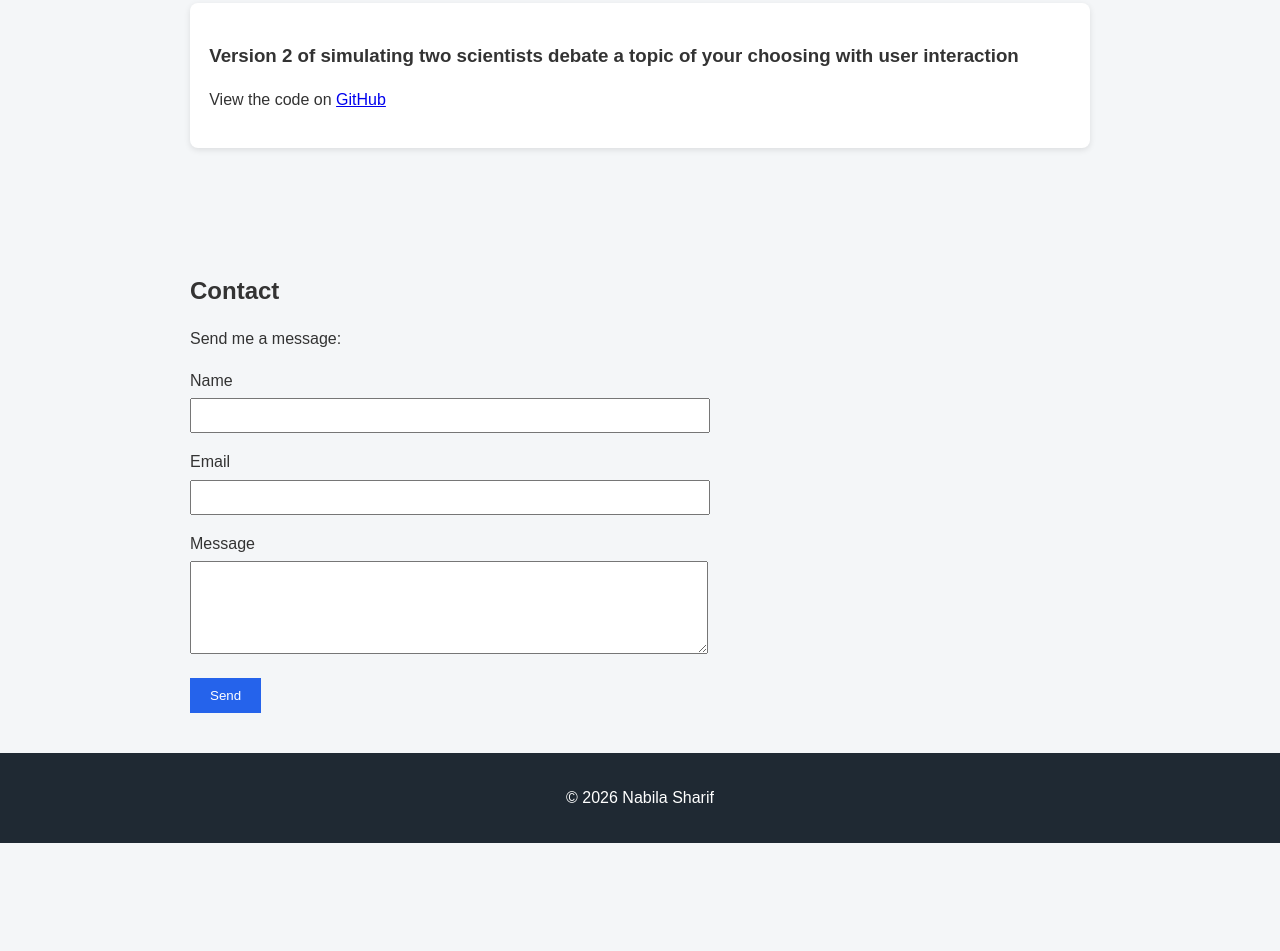
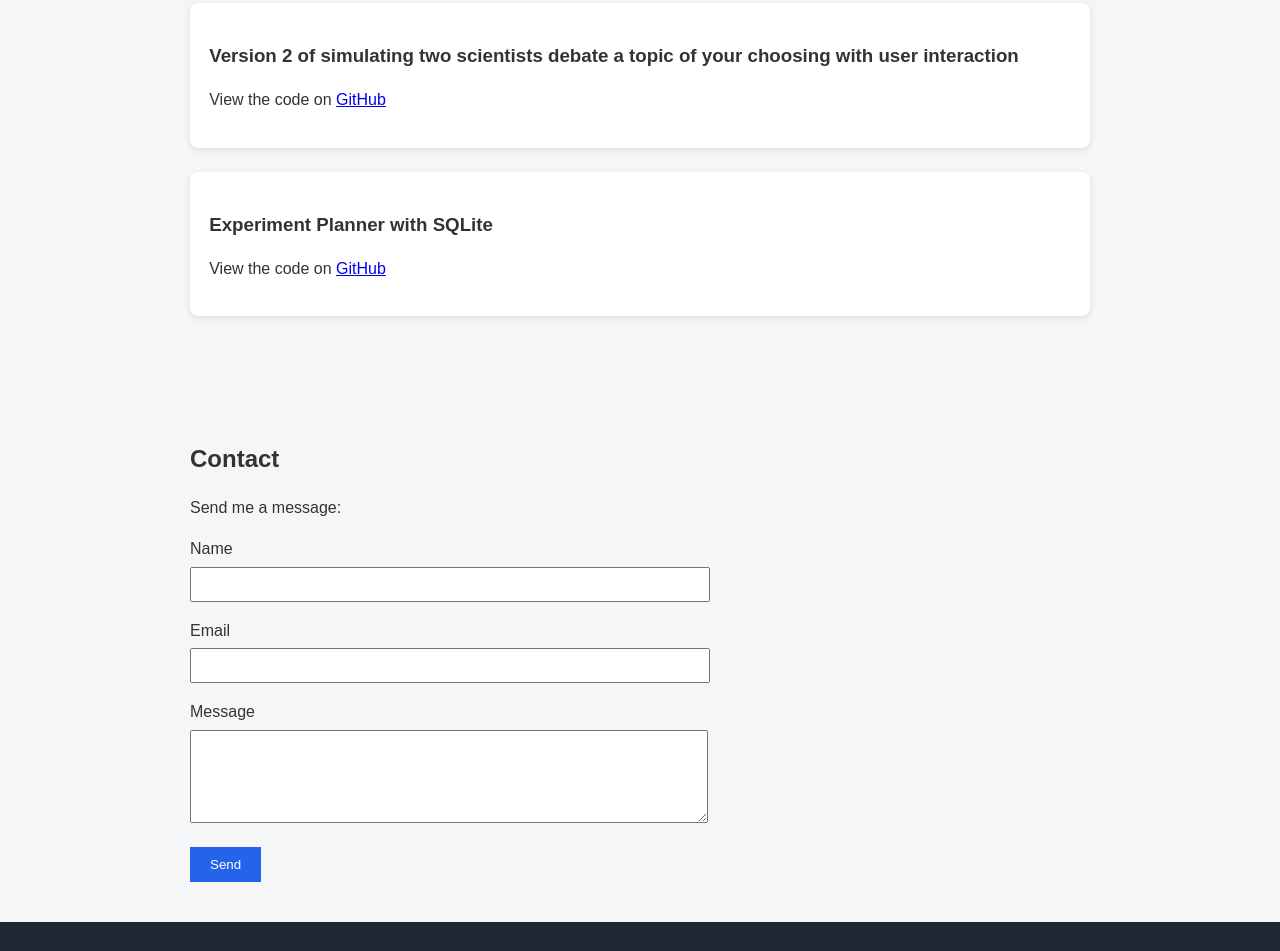
Before and after one commit to nabilasharif22/nabilasharif.github.io, a plain HTML site: page index.html in a window 1280 px wide. Shown: the part 1771-2722 px from the top of the page. Before the commit the page ends 2614 px from the top, so only its background shows below. Drawn offline with Linux system fonts and the light colour scheme.

Commit message:
added project exp planner

```diff
--- a/index.html
+++ b/index.html
@@ -103,6 +103,16 @@
                 </a>
             </p>
         </div>
+         <div class="project">
+            <h3>Experiment Planner with SQLite</h3>
+            <p></p>
+            <p>
+                View the code on
+                <a href="https://github.com/nabilasharif22/ephys_experiment_planner_database.git" target="_blank">
+                    GitHub
+                </a>
+            </p>
+        </div>
     </section>
 
     <!-- CONTACT -->
```
